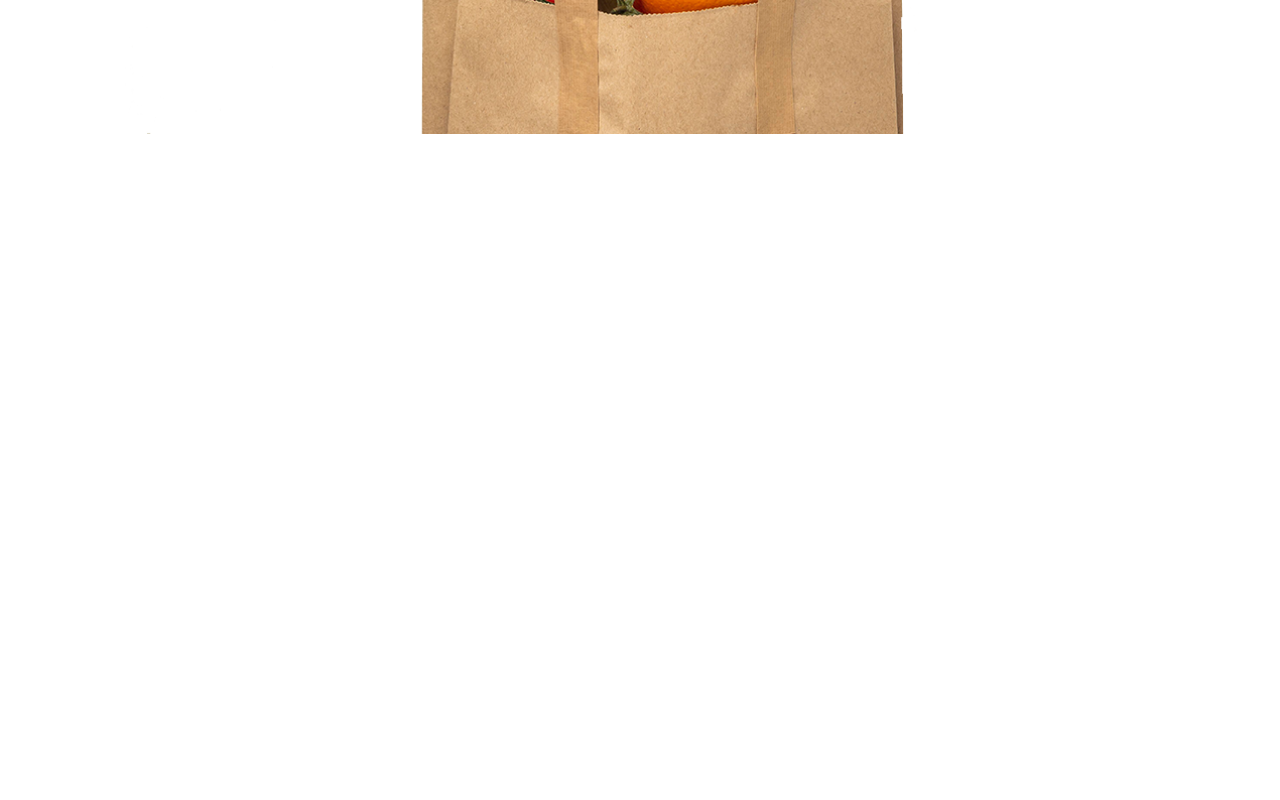
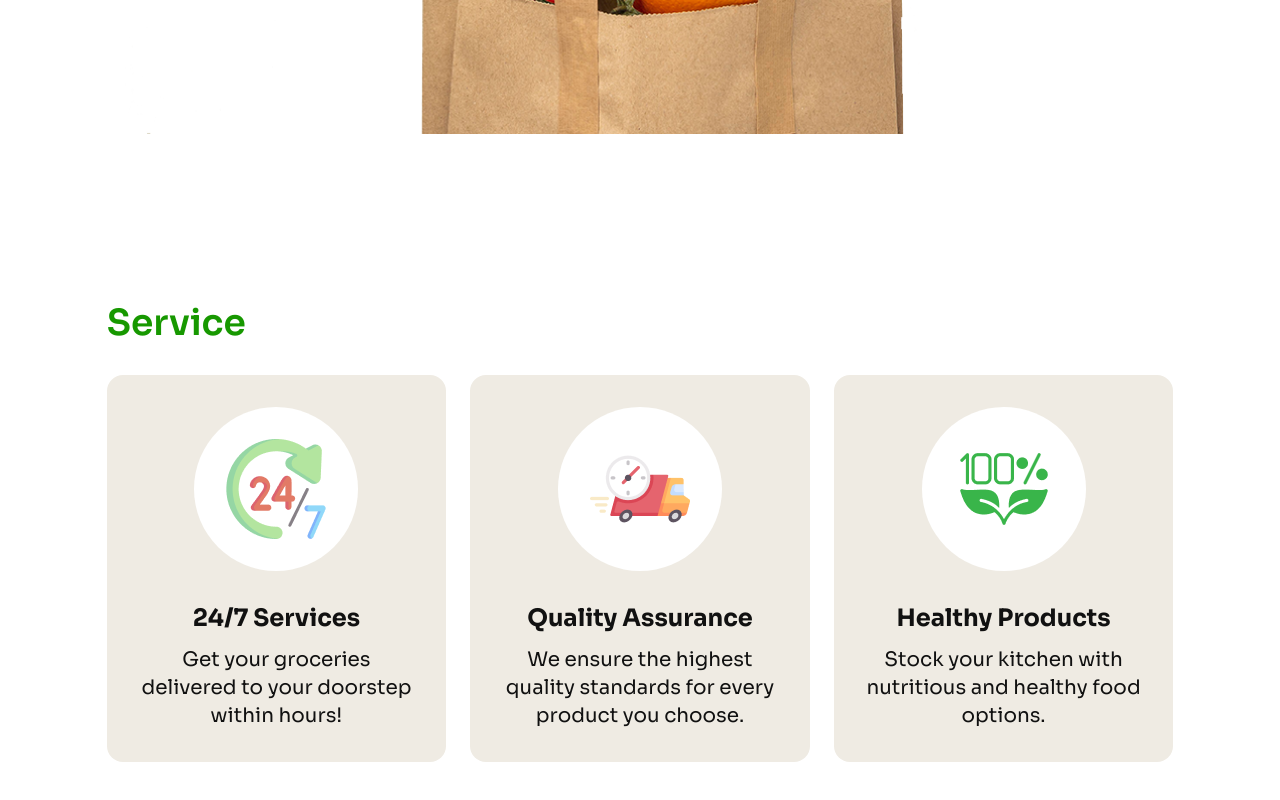
Before and after one commit to MDParvezsarkar/Grocery-and-fresh-food-products, a plain HTML site: page index.html in a window 1280 px wide. Shown: the part 1145-1945 px from the top of the page. Before the commit the page ends 1448 px from the top, so only its background shows below. Drawn offline with nearby package versions, Linux system fonts and the light colour scheme.

Commit message:
service section added

```diff
--- a/index.html
+++ b/index.html
@@ -171,5 +171,38 @@
             </div>
         </section>
     </header>
+    <main>
+        <!-- service section -->
+        <section class="my-36 lg:w-10/12 mx-auto">
+            <h1 class="text-3xl lg:text-4xl text-primary font-semibold">Service</h1>
+            <!-- card box -->
+            <div class="grid grid-cols-1 lg:grid-cols-3 my-8 gap-6">
+                <!-- card 1 -->
+                    <div class="bg-secondary text-center p-8 rounded-2xl">
+                       <div class="bg-white rounded-full inline-block mb-6"> <img src="c2-assets/service.png" alt="" class="p-8"> </div>
+                        <h2 class="text-dark text-2xl font-bold mb-3">24/7 Services</h2>
+                        <p class="text-xl text-dark">
+                            Get your groceries delivered to your doorstep within hours!
+                        </p>
+                    </div>
+                <!-- card 2 -->
+                <div class="bg-secondary text-center p-8 rounded-2xl">
+                    <div class="bg-white rounded-full inline-block mb-6"> <img src="c2-assets/delivery.png" alt="" class="p-8"> </div>
+                    <h2 class="text-dark text-2xl font-bold mb-3">Quality Assurance</h2>
+                    <p class="text-xl text-dark">
+                        We ensure the highest quality standards for every product you choose.
+                    </p>
+                </div>
+                <!-- card 3 -->
+                <div class="bg-secondary text-center p-8 rounded-2xl ">
+                    <div class="bg-white rounded-full inline-block mb-6"> <img src="c2-assets/healthy.png" alt="" class="p-8"> </div>
+                    <h2 class="text-dark text-2xl font-bold mb-3">Healthy Products</h2>
+                    <p class="text-xl text-dark">
+                        Stock your kitchen with nutritious and healthy food options.
+                    </p>
+                </div>
+            </div>
+        </section>
+    </main>
 </body>
 </html>
```
